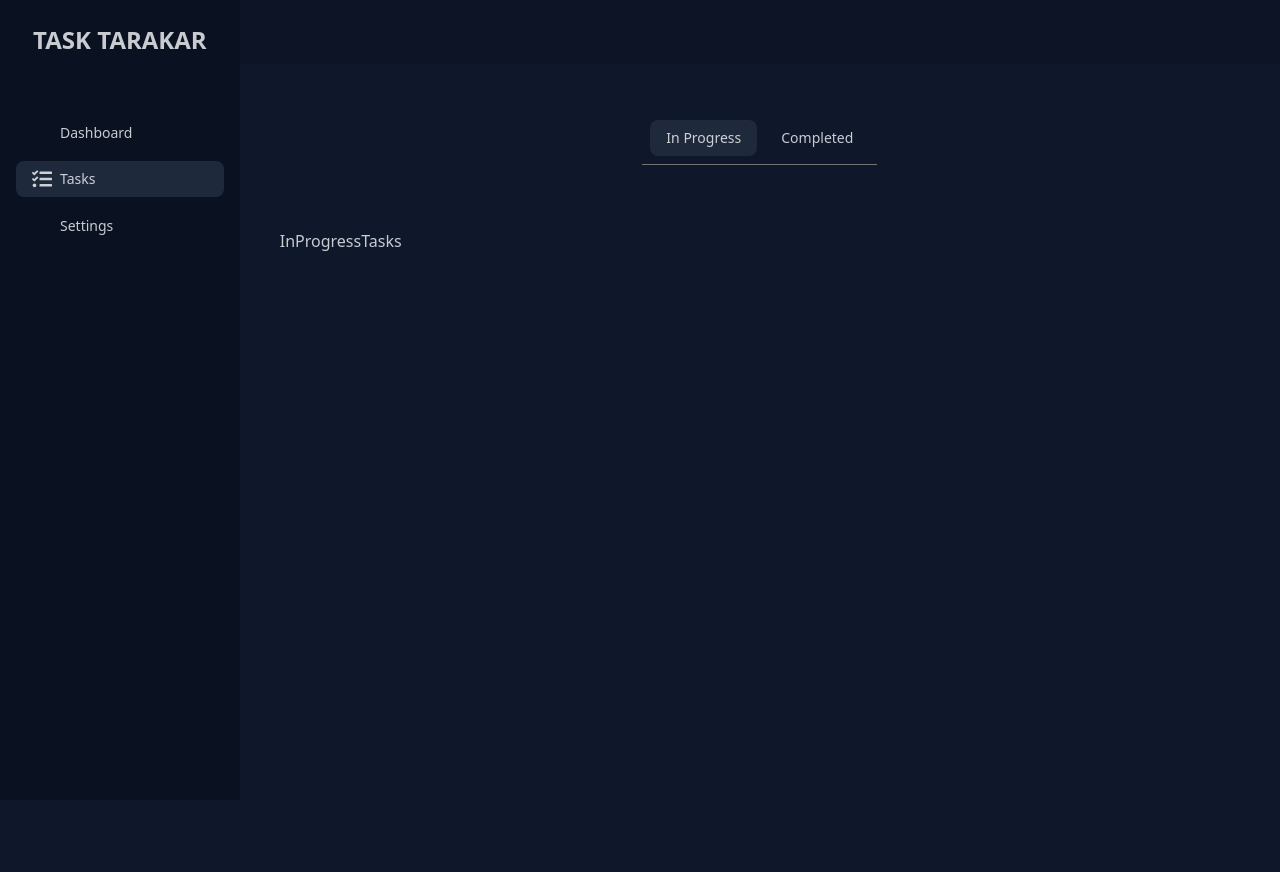
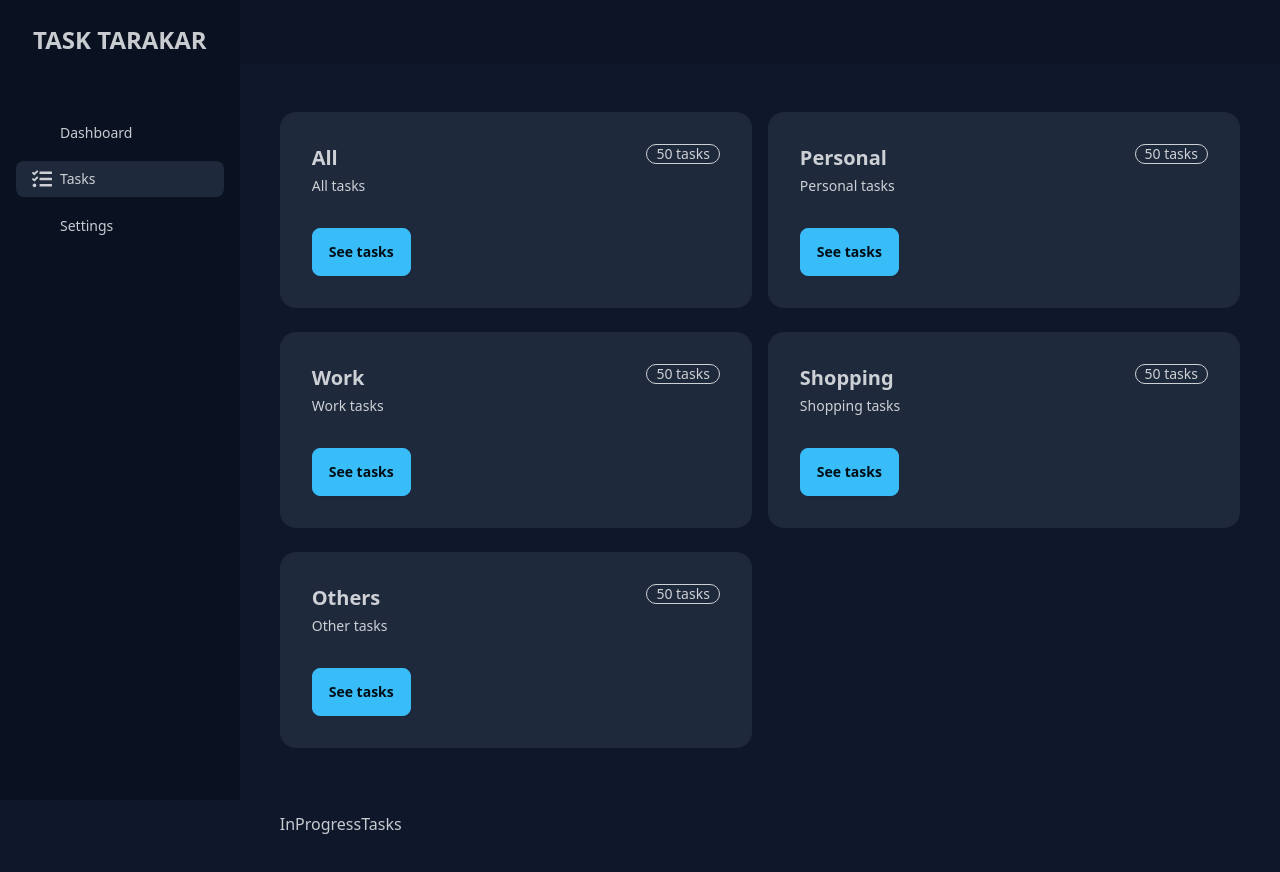
Before and after one commit to itzAmka/Task-Tarakar, a React (Vite) app: page /tasks in a window 1280 px wide. Shown: the top 872 px of the page. Before the commit the page ends 800 px from the top, so only its background shows below. Built offline with nearby package versions, Linux system fonts and the light colour scheme; no server answers; sample sign-in values are in the browser's storage; some icons are missing.

Commit message:
render `TaskCategoryList` in `tasks` page

```diff
--- a/src/pages/tasks/tasks.tsx
+++ b/src/pages/tasks/tasks.tsx
@@ -1,10 +1,10 @@
 import { Outlet } from 'react-router-dom'
-import { TasksNav } from '@components/tasks'
+import { TaskCategoryList } from '@components/tasks'
 
 const Tasks = () => {
   return (
     <div className='flex flex-col gap-16'>
-      <TasksNav />
+      <TaskCategoryList />
       <Outlet />
     </div>
   )
```
